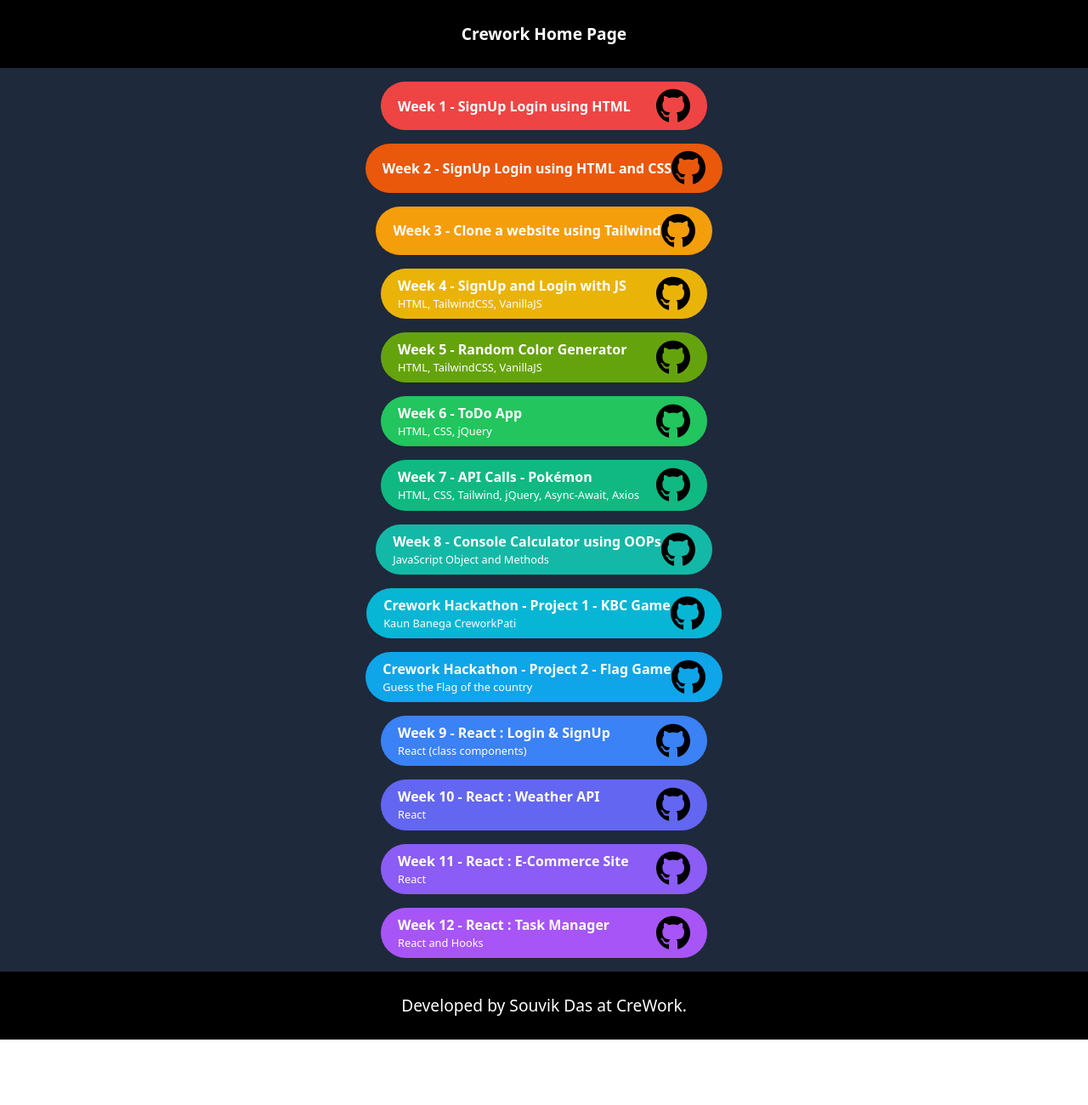
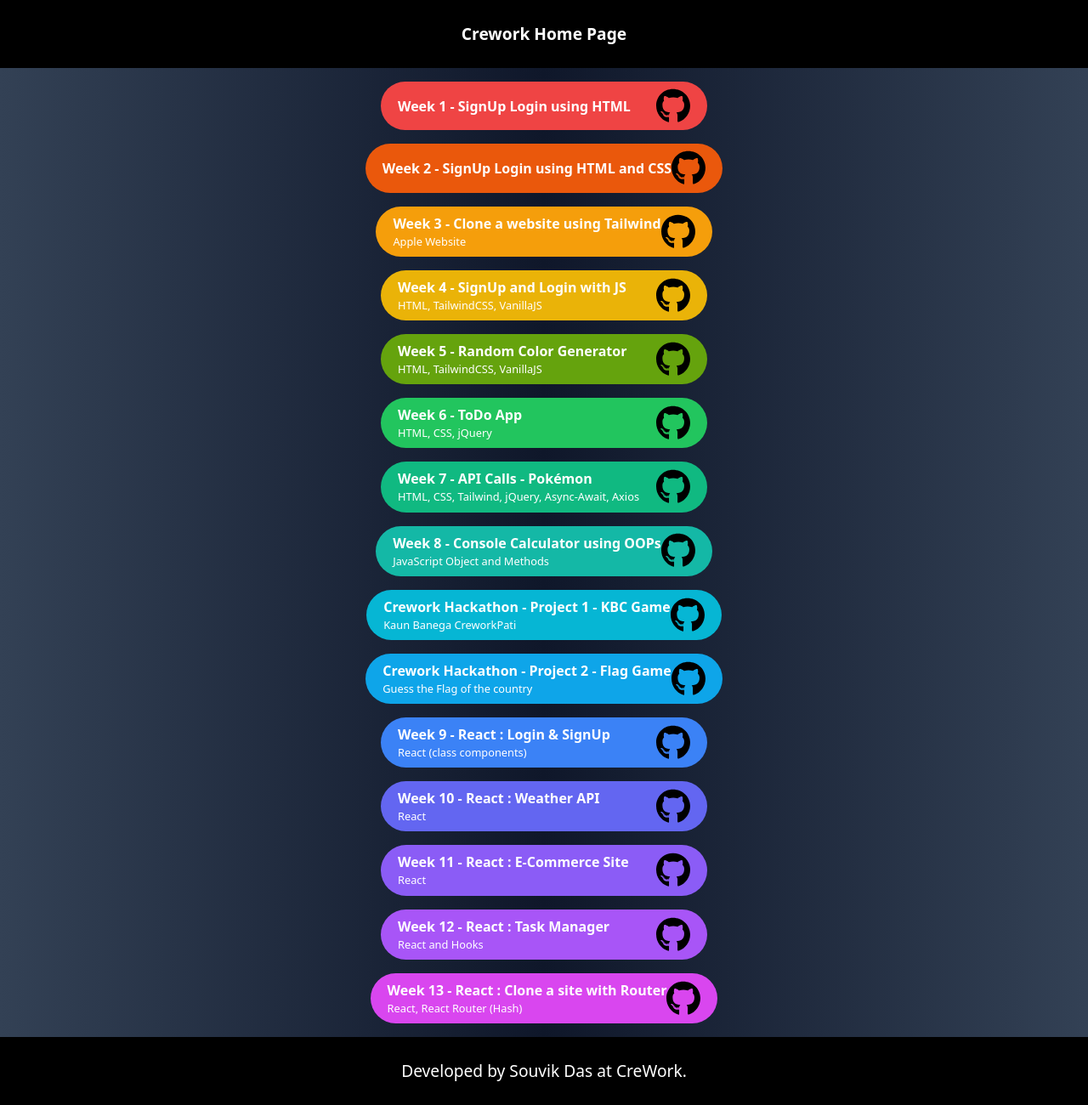
Before and after one commit to urlunaticguy/crework, a website: page index.html in a window 1280 px wide. Shown: the whole page at 85% size. Before the commit the page ends 1223 px from the top, so only its background shows below. Drawn offline with Linux system fonts and the light colour scheme.

Commit message:
Added month four week one

```diff
--- a/index.html
+++ b/index.html
@@ -12,7 +12,7 @@
     <header class="bg-black text-white h-20 flex justify-center items-center">
         <h1 class=" text-[1.2rem] font-semibold">Crework Home Page</h1>
     </header>
-    <div id="buttonsforweeks" class=" bg-slate-800 flex justify-center items-center flex-col gap-4 py-[1rem]">
+    <div id="buttonsforweeks" class=" bg-gradient-to-r from-slate-700 via-slate-900 to-slate-700 flex justify-center items-center flex-col gap-4 py-[1rem]">
         <!-- week one goes here -->
         <button class=" flex justify-between text-start px-[20px] py-[8px] items-center bg-red-500 hover:bg-red-600 text-white min-h-[2rem] min-w-full applewebsite3:min-w-[30vw] applewebsite3:rounded-full">
             <a href="./Week 1 - Login Signup using HTML/SignUp.html" target="_blank">
@@ -41,6 +41,9 @@
         <button class="flex justify-between text-start px-[20px] py-[8px] items-center bg-amber-500 hover:bg-amber-600 text-white min-h-[2rem] min-w-full applewebsite3:min-w-[30vw] applewebsite3:rounded-full">
             <a href="./Week 3 - Cloning Website using Tailwind CSS/weekThree.html" target="_blank">
                 <strong class=" hover:underline">Week 3 - Clone a website using Tailwind</strong>
+                <p class="text-[0.8rem]">
+                    Apple Website
+                </p>
             </a>
             <a href="https://github.com/urlunaticguy/crework/tree/main/Week%203%20-%20Cloning%20Website%20using%20Tailwind%20CSS" target="_blank">
                 <svg class=" w-10 fill-black hover:fill-white" xmlns="http://www.w3.org/2000/svg" viewBox="0 0 496 512">
@@ -213,6 +216,21 @@
                 </svg>
             </a>
         </button>
+
+        <!-- add react month 4 week one here -->
+        <button class="flex justify-between text-start px-[20px] py-[8px] items-center bg-fuchsia-500 hover:bg-fuchsia-600 text-white min-h-[2rem] min-w-full applewebsite3:min-w-[30vw] applewebsite3:rounded-full">
+            <a href="https://elegant-pithivier-808050.netlify.app/" target="_blank">
+                <strong class=" hover:underline">Week 13 - React : Clone a site with Router</strong>
+                <p class="text-[0.8rem]">
+                    React, React Router (Hash)
+                </p>
+            </a>
+            <a href="https://github.com/urlunaticguy/crework-react-week5-WebsiteCloneUsingRouter" target="_blank">
+                <svg class=" w-10 fill-black hover:fill-white" xmlns="http://www.w3.org/2000/svg" viewBox="0 0 496 512">
+                    <path d="M165.9 397.4c0 2-2.3 3.6-5.2 3.6-3.3.3-5.6-1.3-5.6-3.6 0-2 2.3-3.6 5.2-3.6 3-.3 5.6 1.3 5.6 3.6zm-31.1-4.5c-.7 2 1.3 4.3 4.3 4.9 2.6 1 5.6 0 6.2-2s-1.3-4.3-4.3-5.2c-2.6-.7-5.5.3-6.2 2.3zm44.2-1.7c-2.9.7-4.9 2.6-4.6 4.9.3 2 2.9 3.3 5.9 2.6 2.9-.7 4.9-2.6 4.6-4.6-.3-1.9-3-3.2-5.9-2.9zM244.8 8C106.1 8 0 113.3 0 252c0 110.9 69.8 205.8 169.5 239.2 12.8 2.3 17.3-5.6 17.3-12.1 0-6.2-.3-40.4-.3-61.4 0 0-70 15-84.7-29.8 0 0-11.4-29.1-27.8-36.6 0 0-22.9-15.7 1.6-15.4 0 0 24.9 2 38.6 25.8 21.9 38.6 58.6 27.5 72.9 20.9 2.3-16 8.8-27.1 16-33.7-55.9-6.2-112.3-14.3-112.3-110.5 0-27.5 7.6-41.3 23.6-58.9-2.6-6.5-11.1-33.3 2.6-67.9 20.9-6.5 69 27 69 27 20-5.6 41.5-8.5 62.8-8.5s42.8 2.9 62.8 8.5c0 0 48.1-33.6 69-27 13.7 34.7 5.2 61.4 2.6 67.9 16 17.7 25.8 31.5 25.8 58.9 0 96.5-58.9 104.2-114.8 110.5 9.2 7.9 17 22.9 17 46.4 0 33.7-.3 75.4-.3 83.6 0 6.5 4.6 14.4 17.3 12.1C428.2 457.8 496 362.9 496 252 496 113.3 383.5 8 244.8 8zM97.2 352.9c-1.3 1-1 3.3.7 5.2 1.6 1.6 3.9 2.3 5.2 1 1.3-1 1-3.3-.7-5.2-1.6-1.6-3.9-2.3-5.2-1zm-10.8-8.1c-.7 1.3.3 2.9 2.3 3.9 1.6 1 3.6.7 4.3-.7.7-1.3-.3-2.9-2.3-3.9-2-.6-3.6-.3-4.3.7zm32.4 35.6c-1.6 1.3-1 4.3 1.3 6.2 2.3 2.3 5.2 2.6 6.5 1 1.3-1.3.7-4.3-1.3-6.2-2.2-2.3-5.2-2.6-6.5-1zm-11.4-14.7c-1.6 1-1.6 3.6 0 5.9 1.6 2.3 4.3 3.3 5.6 2.3 1.6-1.3 1.6-3.9 0-6.2-1.4-2.3-4-3.3-5.6-2z"/>
+                </svg>
+            </a>
+        </button>
     </div>
     <footer class="bg-black text-white h-20 flex justify-center items-center">
         <span class=" text-[1.2rem]">Developed by <a class=" hover:text-green-500 cursor-pointer hover:underline" href="https://github.com/urlunaticguy" target="_blank">Souvik Das</a> at <a class=" hover:text-yellow-500 cursor-pointer hover:underline" href="https://crework.in/" target="_blank">CreWork.</a></span>
```
Also changed, not shown: dist/output.css, 2 other files.
